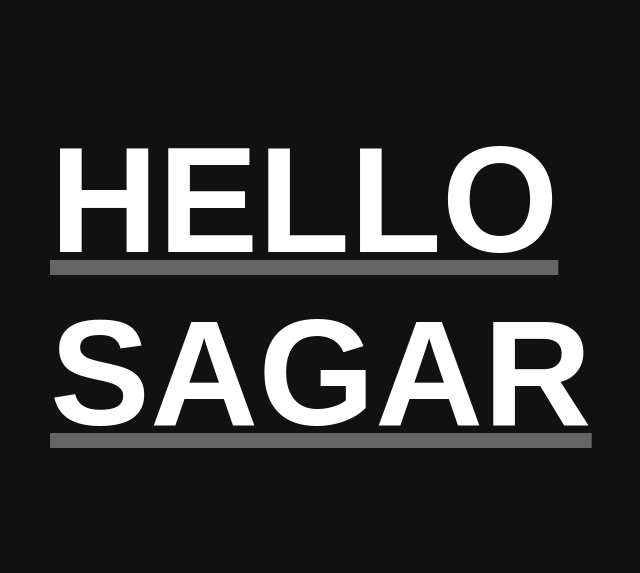
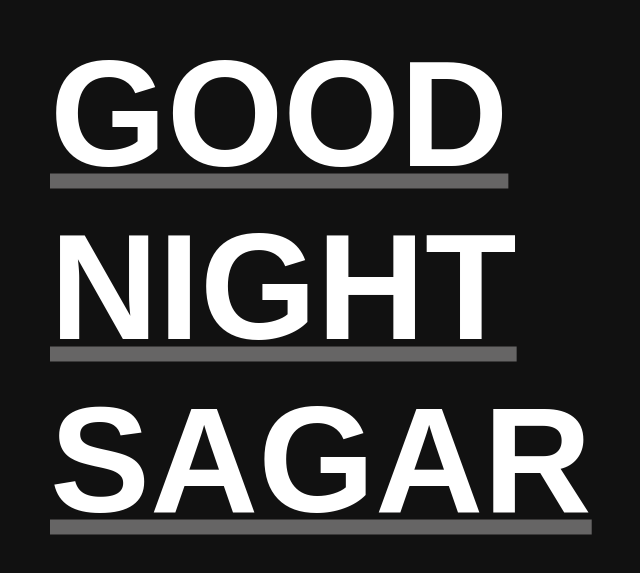
Before and after one commit to Divyaaaani/html-Portfolio, a plain HTML site: page index.html in a window 1280 px wide. Shown: the part 113-686 px from the top of the page, without its empty margins (270-910 px from the left). Drawn offline with Linux system fonts and the light colour scheme.

Commit message:
Update index.html

```diff
--- a/index.html
+++ b/index.html
@@ -72,7 +72,7 @@
 </head>
 <body>
 
-  <div class="popup">HELLO SAGAR</div>
+  <div class="popup">GOOD NIGHT SAGAR</div>
   <div id="heart" class="pop"></div>
 
 
```
